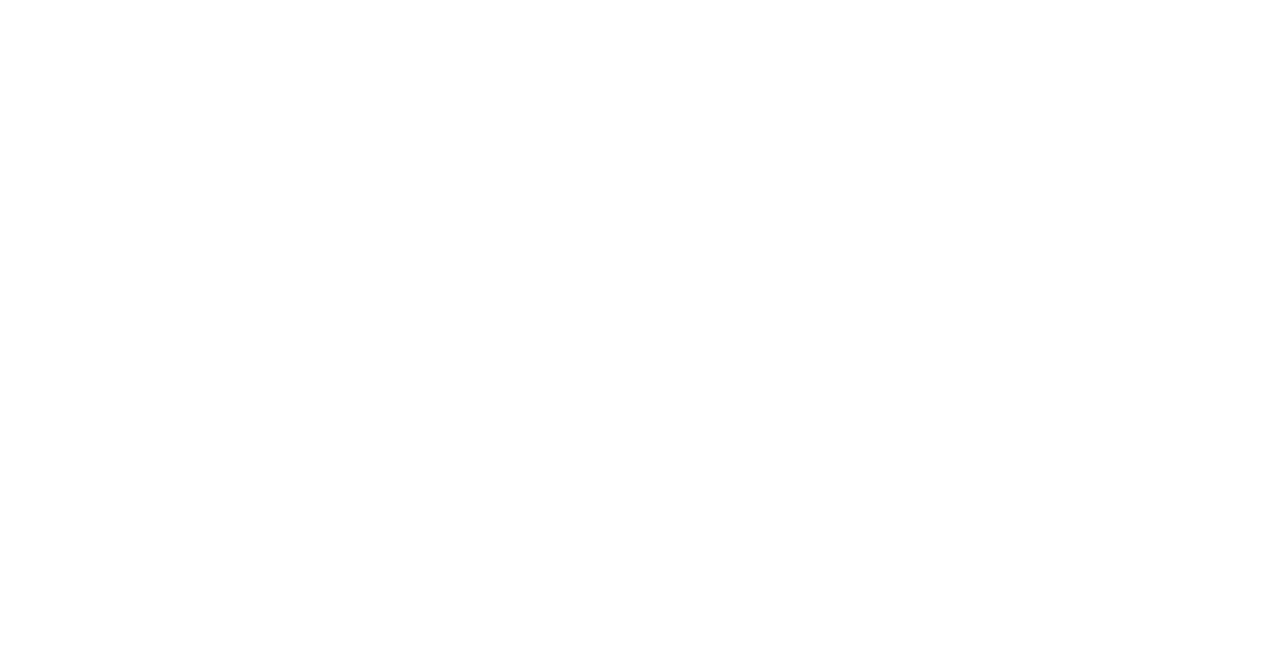
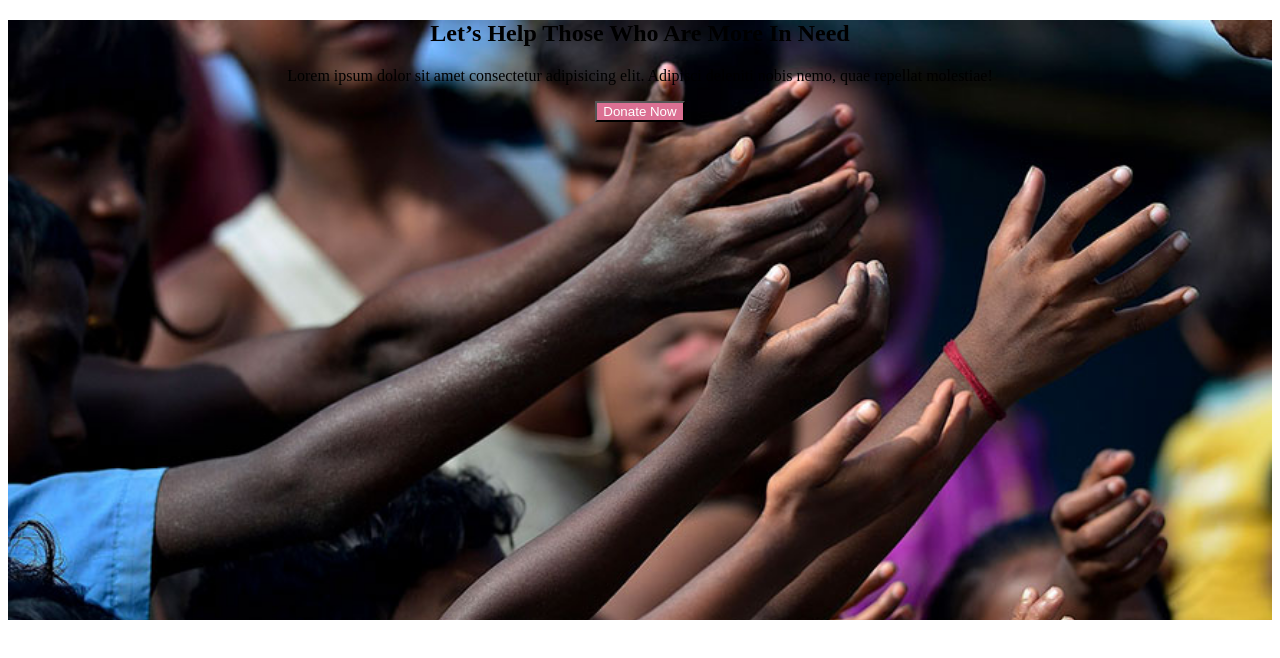
Before and after one commit to hasanhazari/developer-today, a plain HTML site: page index.html in a window 1280 px wide. Drawn offline with Linux system fonts and the light colour scheme.

Commit message:
added file

```diff
--- a/index.html
+++ b/index.html
@@ -8,6 +8,14 @@
     <link rel="stylesheet" href="styles/today.css">
 </head>
 <body>
+    <header>
+     <div class="design">
+         <h2 class="design-item">Let’s Help Those Who Are More In Need</h2>
+         <p class="design-description">Lorem ipsum dolor sit amet consectetur adipisicing elit. Adipisci deleniti nobis nemo, quae repellat molestiae!</p>
+         <button class="btn-color">Donate Now</button>
+     </div>
+    </header>
+
 
 </body>
 </html>
--- a/styles/today.css
+++ b/styles/today.css
@@ -0,0 +1,19 @@
+/* Let's donate */
+header{
+    text-align: center;
+    background-image: url('../images/donation13.jpg');
+    background-repeat: no-repeat;
+    background-size: cover;
+    height: 600px;
+    background: cover;
+    }
+.design-item{
+
+}
+.design-description{
+
+}
+.btn-color{
+    color: white;
+    background-color: palevioletred;
+}
```
